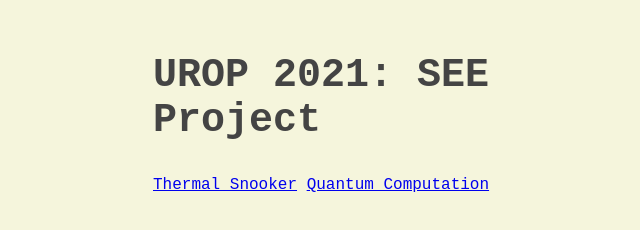
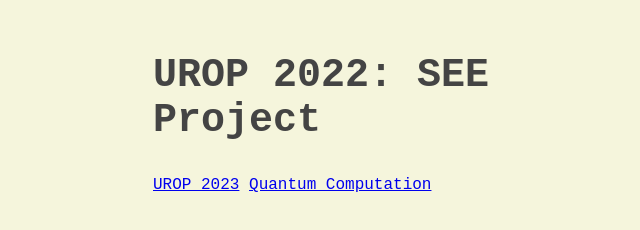
Before and after one commit to Taylor2718/Taylor2718.github.io, a plain HTML site: page projects/see-project.html in a window 1280 px wide. Shown: the whole page, without its empty margins (301-941 px from the left). Drawn offline with Linux system fonts and the light colour scheme.

Commit message:
updating main page content

```diff
--- a/projects/see-project.html
+++ b/projects/see-project.html
@@ -85,10 +85,10 @@
 <body>
 
     <section id="projects" class="centered-content">
-        <h2>UROP 2021: SEE Project</h2>
+        <h2>UROP 2022: SEE Project</h2>
         <div class="navigation-buttons">
-            <a class="navigation-button" href="thermal-snooker-project.html">Thermal Snooker</a>
-            <a class="navigation-button" href="thermal-snooker-project.html">Quantum Computation</a>
+            <a class="navigation-button" href="templates-project.html">UROP 2023</a>
+            <a class="navigation-button" href="quantum-project.html">Quantum Computation</a>
         </div>
     </section>
 </body>
```
